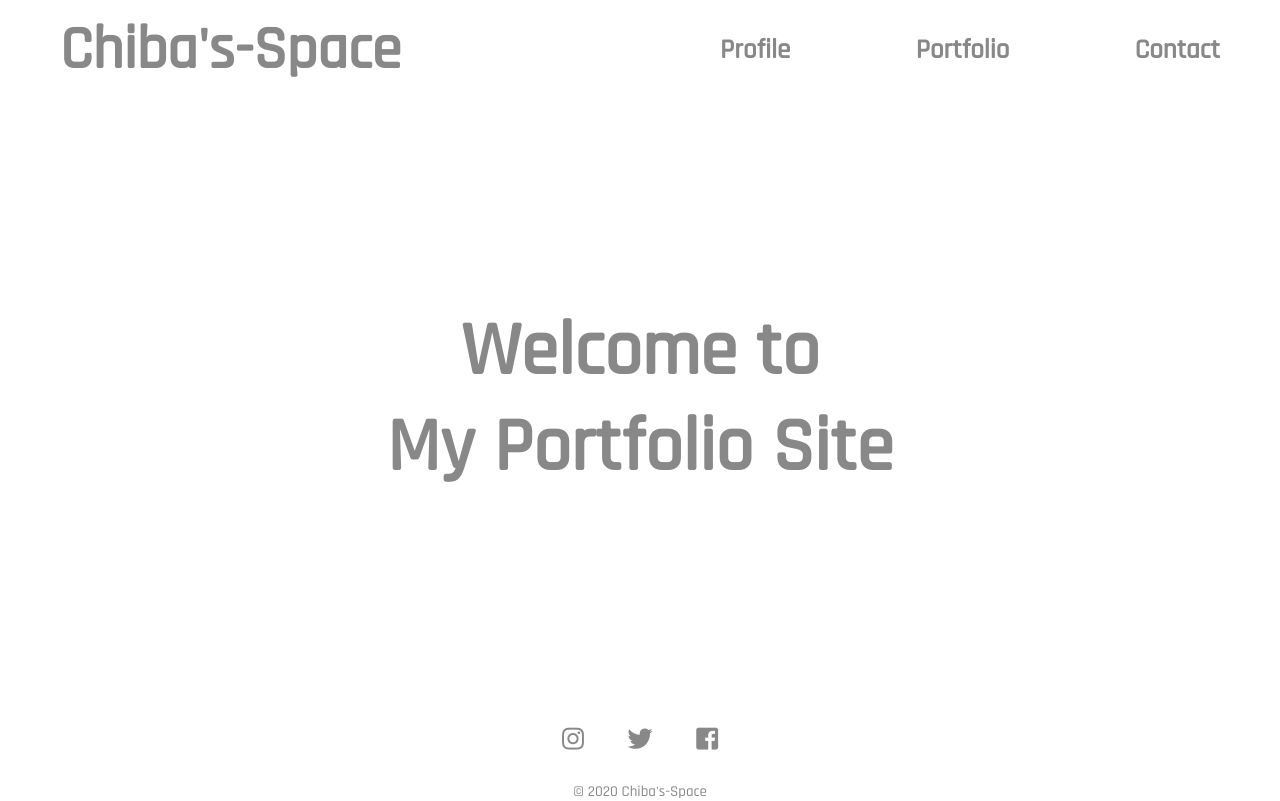
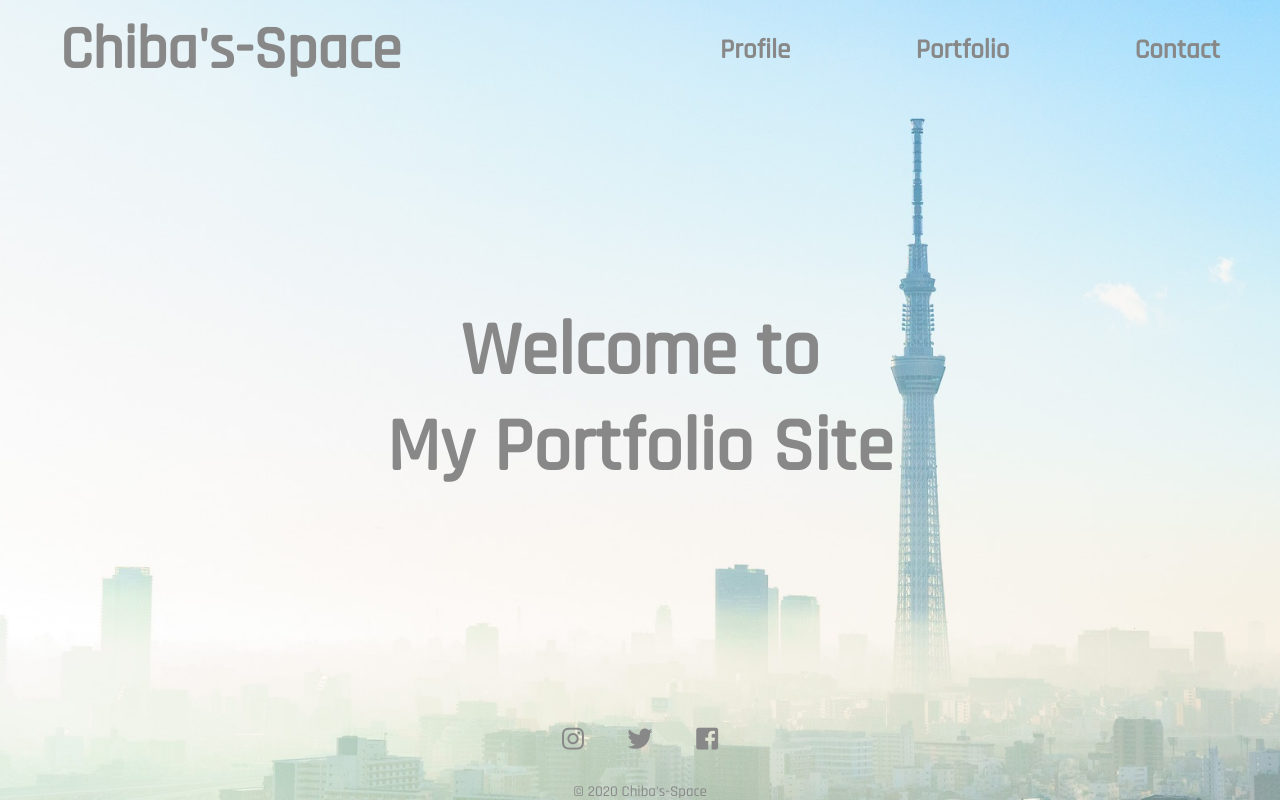
Before and after one commit to Nixer18/nixer18.github.io, a plain HTML site: page index.html in a window 1280 px wide. Drawn offline with nearby package versions, Linux system fonts and the light colour scheme.

Commit message:
Update stylesheet.css

```diff
--- a/stylesheet.css
+++ b/stylesheet.css
@@ -14,7 +14,7 @@ body {
   text-align: center;
 }
 .wrapper {
-  background-image: url(img/haze-2267176.jpg);
+  background-image: url(/haze-2267176.jpg);
   background-repeat: no-repeat;
   background-size: cover;
   background-position:center center;
```
